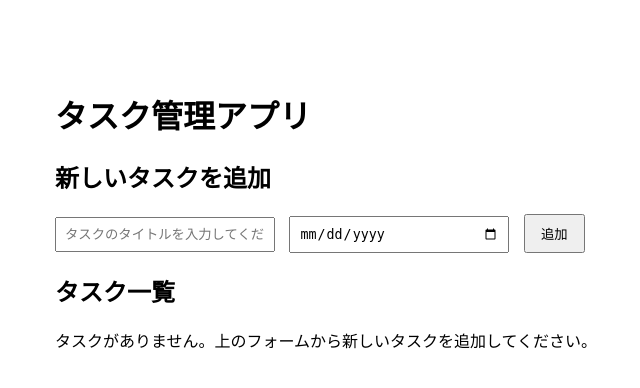
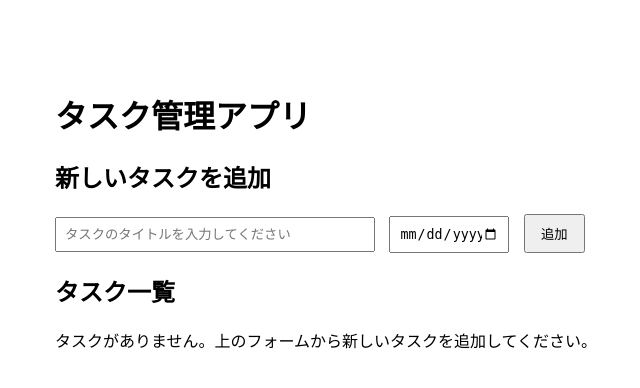
Before and after one commit to jumpei-usui/agent-demo, a Flask app: page / in a window 1280 px wide. Shown: the top 388 px of the page, without its empty margins (285-925 px from the left). Run offline with Flask 3, Linux system fonts and the light colour scheme; data that the repository does not hold is empty.

Commit message:
Remove unnecessary migration code and fix input widths per feedback
Co-authored-by: jumpei-usui <109775855+jumpei-usui@users.noreply.github.com>

```diff
--- a/app.py
+++ b/app.py
@@ -19,14 +19,6 @@ def init_db():
             due_date DATE
         )
     ''')
-
-    # Add due_date column to existing table if it doesn't exist
-    try:
-        cursor.execute('ALTER TABLE tasks ADD COLUMN due_date DATE')
-    except sqlite3.OperationalError:
-        # Column already exists or other error, continue
-        pass
-
     conn.commit()
     conn.close()
 
--- a/templates/index.html
+++ b/templates/index.html
@@ -24,8 +24,13 @@
         .form-group {
             margin: 20px 0;
         }
-        input[type="text"], input[type="date"] {
-            width: 200px;
+        input[type="text"] {
+            width: 300px;
+            padding: 8px;
+            margin-right: 10px;
+        }
+        input[type="date"] {
+            width: 100px;
             padding: 8px;
             margin-right: 10px;
         }
```
